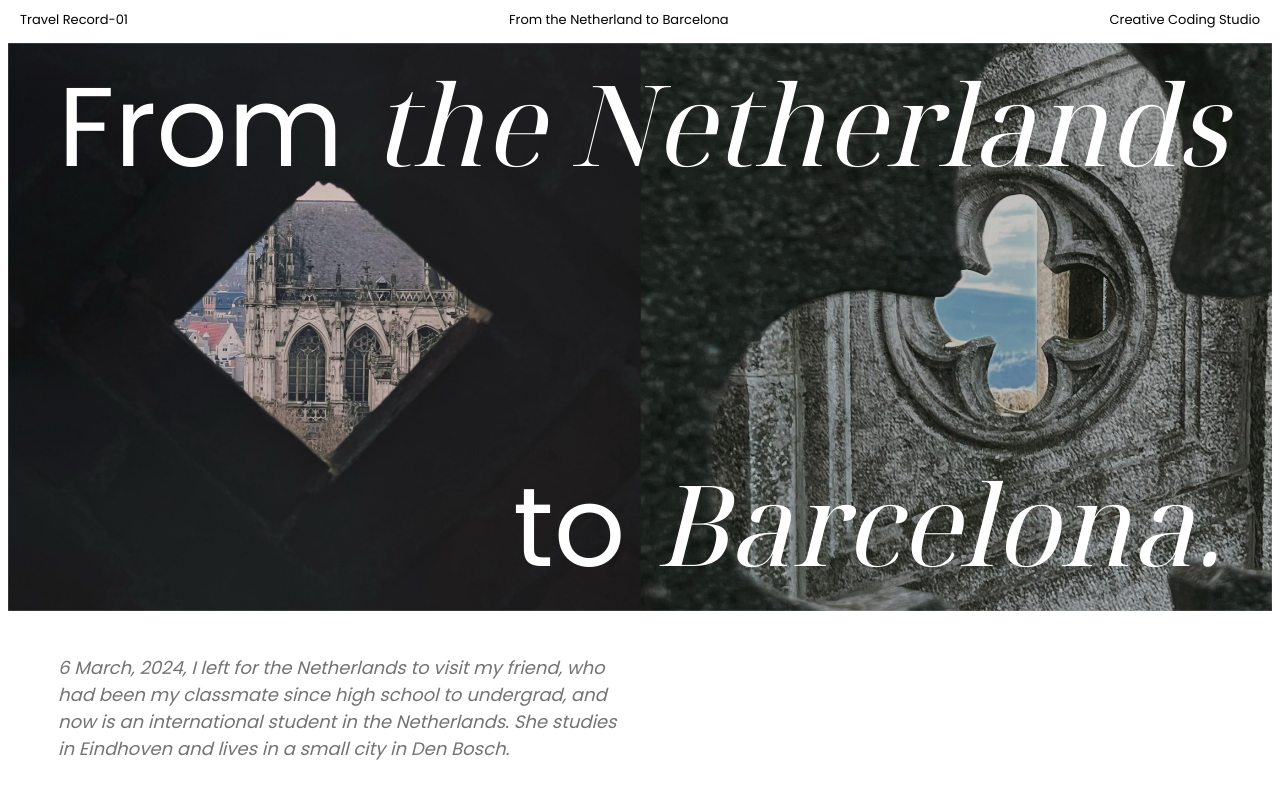
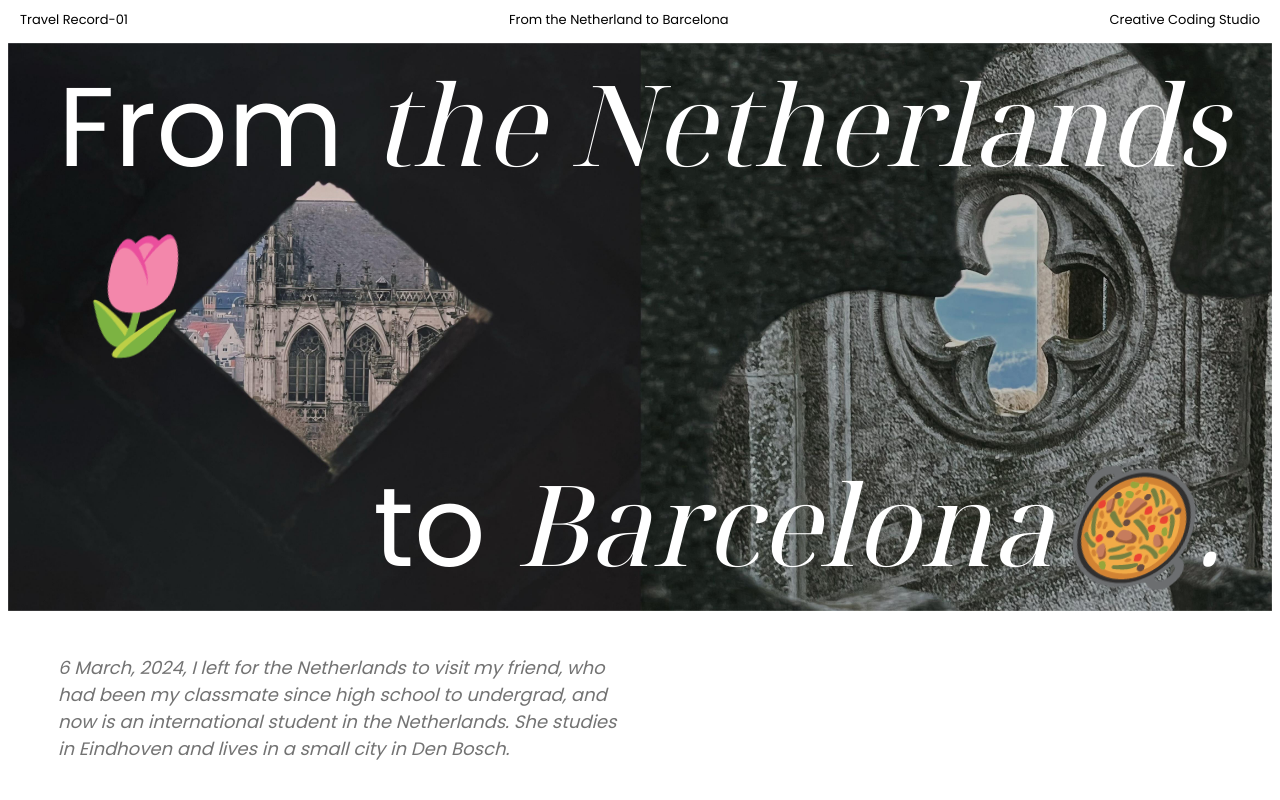
Before and after one commit to kira-qiii/creative-coding-2025-spring, a plain HTML site: page index.html in a window 1280 px wide. Shown: the top 800 px of the page. Drawn offline with Linux system fonts and the light colour scheme.

Commit message:
Update index.html

```diff
--- a/index.html
+++ b/index.html
@@ -17,8 +17,8 @@
 
   <div class="cover">
     <img src="01.JPG" alt="cover Image">
-    <div class="text1"> From <sans> the Netherlands </sans></div>
-    <div class="text2" style="padding-right: 40px;"> to <sans> Barcelona. </sans> </div>
+    <div class="text1"> From <sans> the Netherlands🌷 </sans></div>
+    <div class="text2" style="padding-right: 40px;"> to <sans> Barcelona🥘. </sans> </div>
 </div>
 
 <div class="sectionN">
```
